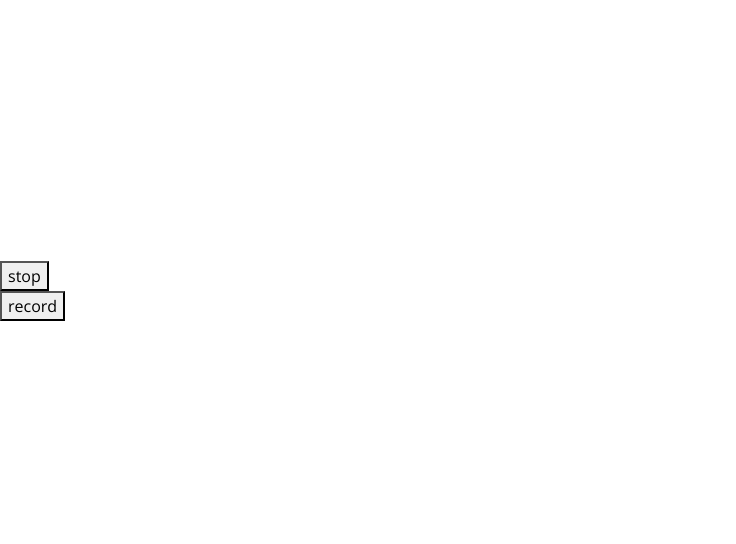
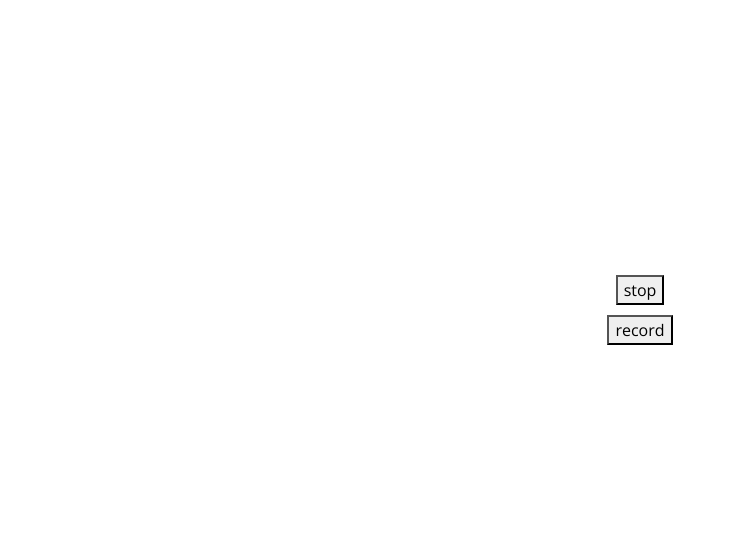
Before and after one commit to Roman12322/DoubleCheck, a Django app: template main/templates/main/main.html in a window 1280 px wide. Shown: the part 192-736 px from the top of the page, without its empty margins (0-736 px from the left). Run offline with Django 3.2, Linux system fonts and the light colour scheme; the template is opened without the code that fills it, so the values that code supplies are empty; some libraries are stand-ins or nearby versions.

Commit message:
trying to fix .css

```diff
--- a/main/static/main/css/style.css
+++ b/main/static/main/css/style.css
@@ -531,12 +531,47 @@ a:focus {
 
 .video_section .video-container {
   width: 100%;
+  flex-direction: column;
+  align-items: center;
   height: 1000px;
 }
 
+/* Стилизация блока с видео для центрирования */
 .video-window {
-  position: center;
+  display: flex;
+  justify-content: center;
+  width: 100%;
 }
+
+/* Стилизация формы, чтобы кнопки были на одном уровне и располагались по центру */
+#post-form {
+  display: flex;
+  flex-direction: column;
+  align-items: center;
+  width: 100%;
+}
+
+/* Стилизация кнопки 'stop' внутри формы */
+#post-form > div {
+  display: flex;
+  justify-content: center;
+  width: 100%;
+  margin-top: 10px; /* небольшой отступ сверху для визуального разделения от видео */
+}
+
+/* Стилизация блока с кнопкой 'record' */
+.record-button {
+  display: flex;
+  justify-content: center;
+  width: 100%;
+  margin-top: 10px; /* аналогичный отступ, как у кнопки 'stop' */
+}
+
+/* Стилизация кнопок
+.try-button {
+  /* Здесь вы можете добавить стили для кнопок, например, размер, цвет, отступы и т.д. */
+/* } */
+
 
 .why_section .box {
   margin-top: 45px;
```
